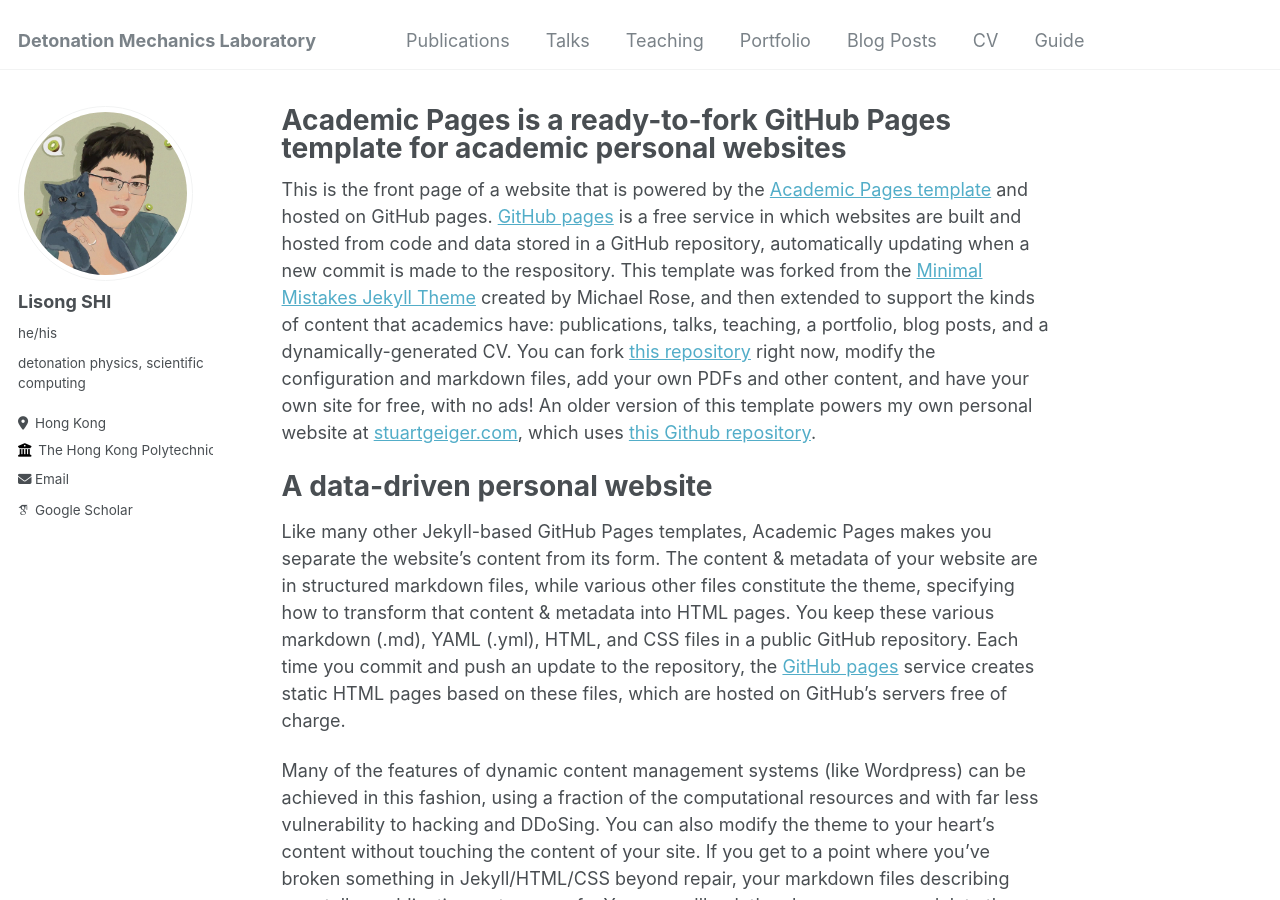
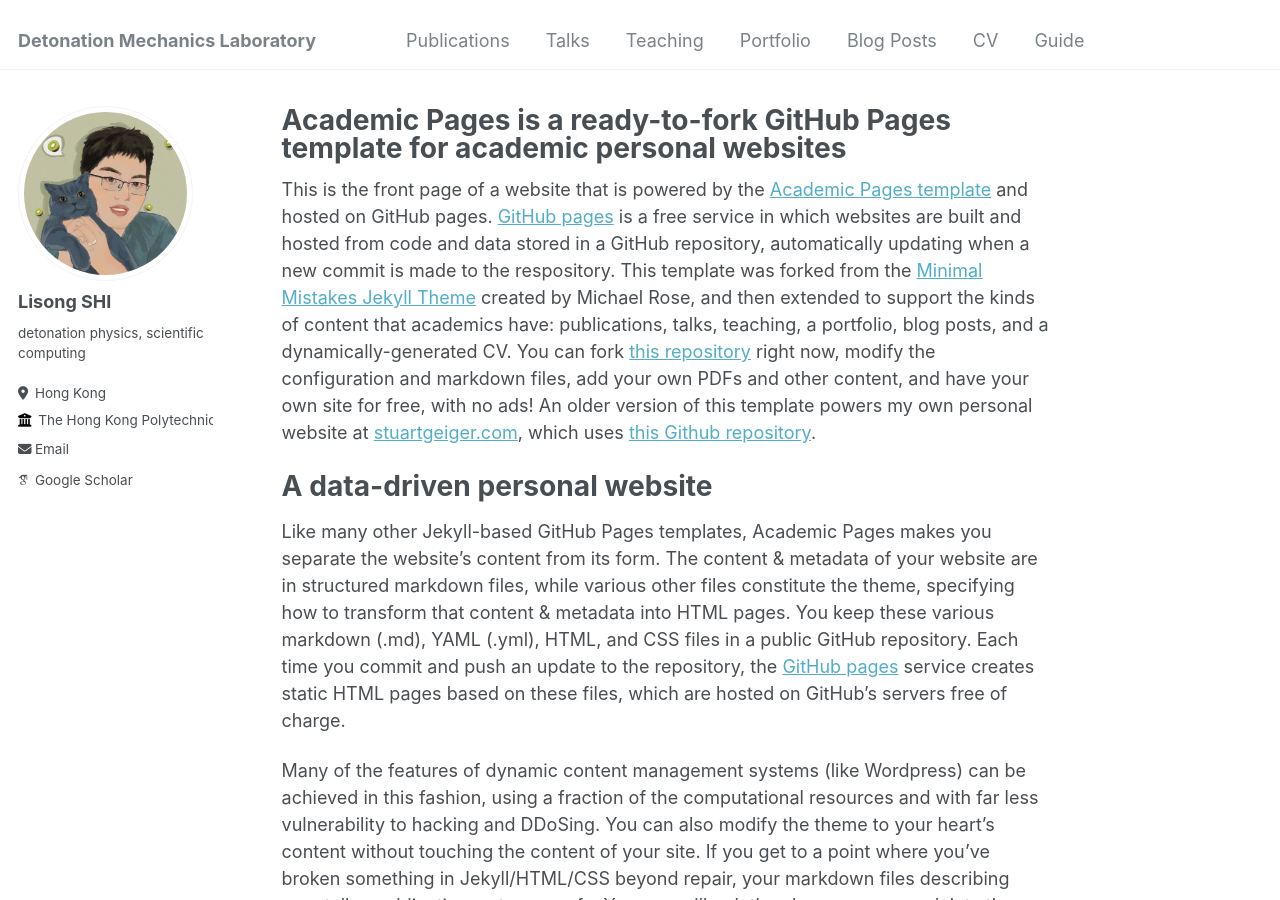
Before and after one commit to Mulan-K/mulan-k.github.io, a Jekyll site: the page built from _pages/about.md, in a window 1280 px wide and 900 px high. Built offline with Jekyll 4.4.1, drawn with Linux system fonts in a browser that asks for light colours; some web fonts are replaced.

Commit message:
Update _config.yml

```diff
--- a/_config.yml
+++ b/_config.yml
@@ -23,7 +23,7 @@ author:
   # Biographic information
   avatar           : "profile.jpg"
   name             : "Lisong SHI"
-  pronouns         : "he/his" # example: "she/her"
+  pronouns         : # example: "she/her"
   bio              : "detonation physics, scientific computing"
   location         : "Hong Kong"
   employer         : "The Hong Kong Polytechnic University"
```
